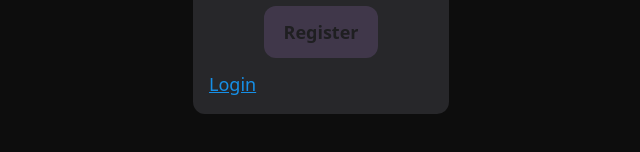
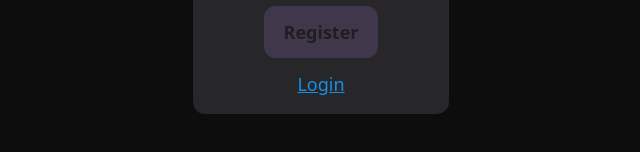
Before and after one commit to LeventeStancz/project-manager-frontend-reactjs-tailwindcss, a React (Create React App) app: page /register in a window 1280 px wide. Shown: the part 402-554 px from the top of the page, without its empty margins (319-959 px from the left). Built offline with nearby package versions, Linux system fonts and the light colour scheme.

Commit message:
hotfix: login link not centered

```diff
--- a/src/pages/register-login/Register.js
+++ b/src/pages/register-login/Register.js
@@ -231,11 +231,13 @@ function Register() {
               </button>
             </div>
           </form>
-          <Link to="/login">
-            <span className="text-lg text-custom-blue underline hover:cursor-pointer">
-              Login
-            </span>
-          </Link>
+          <div className="w-full text-center">
+            <Link to="/login">
+              <span className="text-lg text-custom-blue underline hover:cursor-pointer">
+                Login
+              </span>
+            </Link>
+          </div>
         </div>
       </section>
     </main>
```
